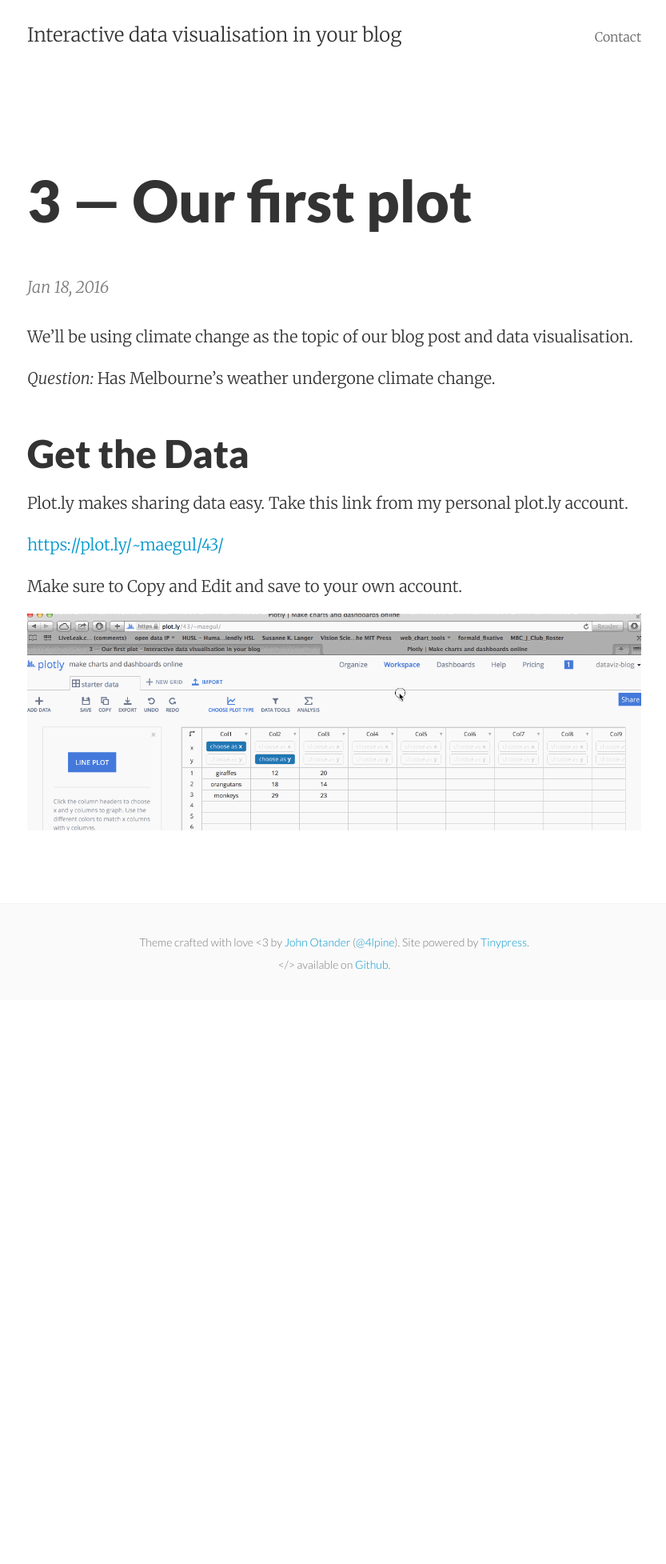
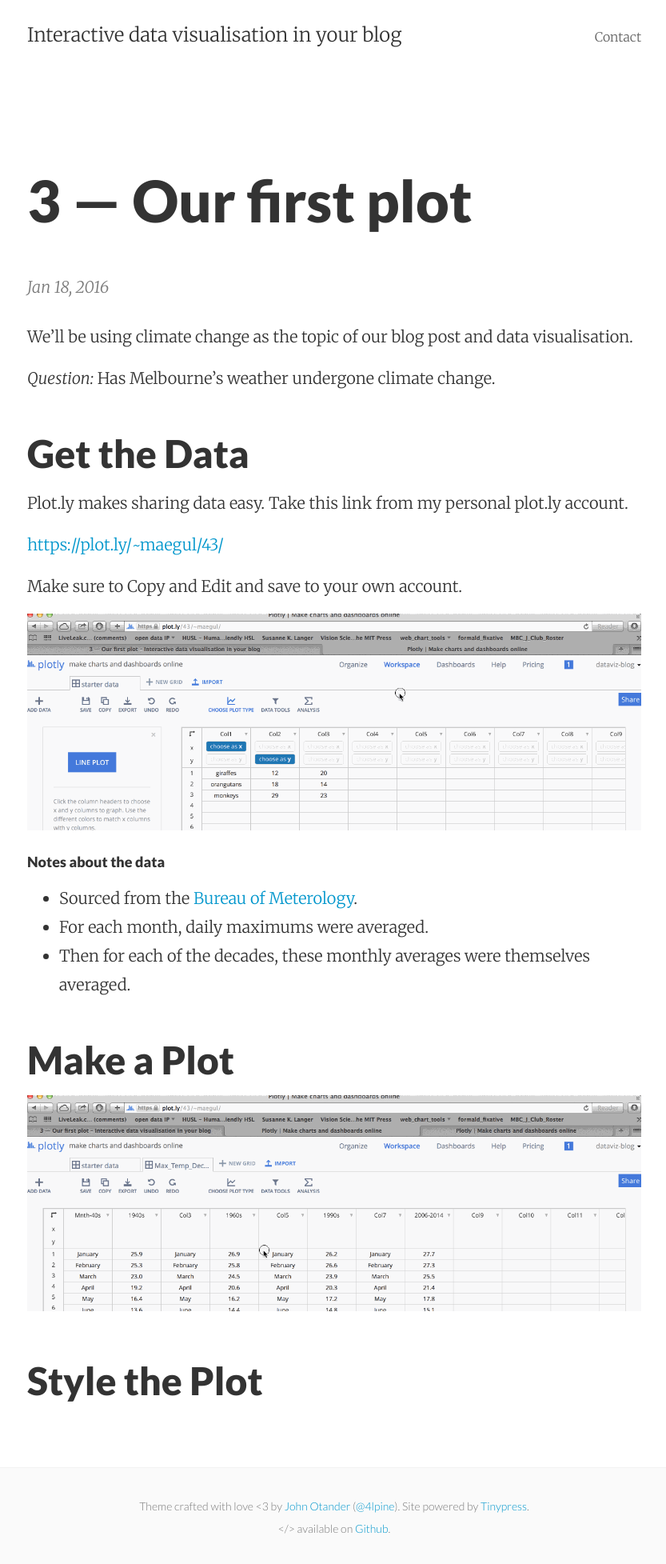
Before and after one commit to dataviz-blog/dataviz-blog.github.io, a Jekyll site: the page built from _posts/2016-01-18-3-our-first-plot.markdown, in a window 1280 px wide. Shown: the whole page at 80% size, without its empty margins (222-1055 px from the left). Built offline with Jekyll 4.4.1, drawn with Linux system fonts in a browser that asks for light colours; before the commit the page ends 1250 px from its top, so only the background shows below that.

Commit message:
Post update: 3 — Our first plot

```diff
--- a/_posts/2016-01-18-3-our-first-plot.markdown
+++ b/_posts/2016-01-18-3-our-first-plot.markdown
@@ -19,3 +19,22 @@ Take this link from my personal plot.ly account.
 Make sure to Copy and Edit and save to your own account.
 
 ![](https://raw.githubusercontent.com/dataviz-blog/dataviz-blog.github.io/master/gifs/get_data.gif)
+
+
+
+
+#### Notes about the data
+
+* Sourced from the [Bureau of Meterology](http://www.bom.gov.au).
+* For each month, daily maximums were averaged.
+* Then for each of the decades, these monthly averages were themselves averaged.
+
+
+
+## Make a Plot
+
+![](https://raw.githubusercontent.com/dataviz-blog/dataviz-blog.github.io/master/gifs/make_first_plot.gif)
+
+
+
+## Style the Plot
```
